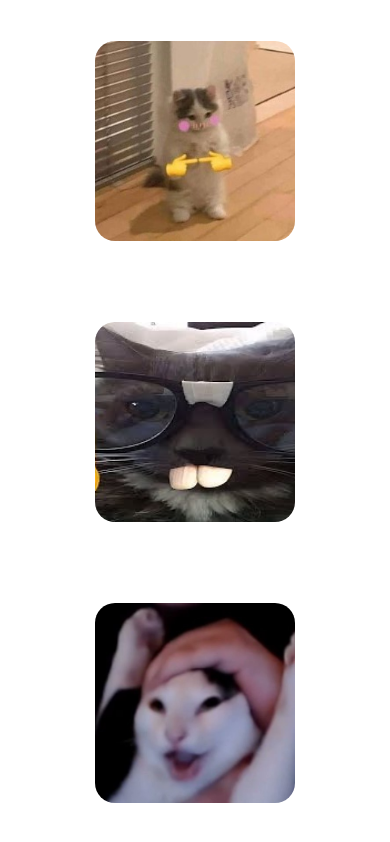
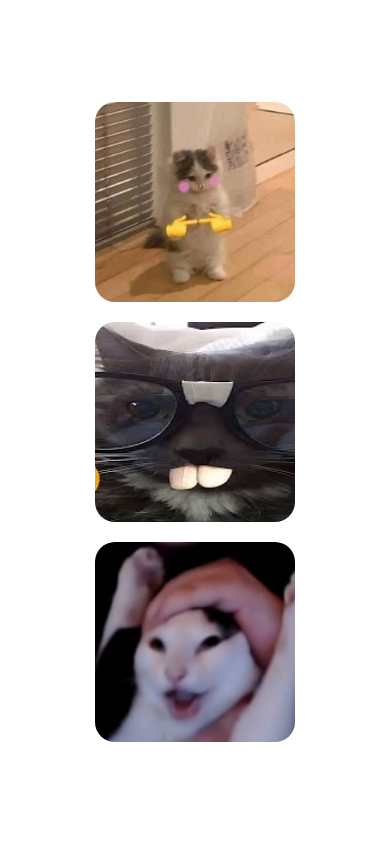
Before and after one commit to MarkusIngerslev/Gestures, a React Native app: screen / in a window 390 px wide. Built offline with nearby package versions, Linux system fonts and the light colour scheme.

Commit message:
Ændret program, til at man nu skal kunne ændre rækkefølgen af billeder hvis på skærmen

```diff
--- a/App.js
+++ b/App.js
@@ -1,9 +1,10 @@
-import { StyleSheet, Text, View, Image } from "react-native";
+import { StyleSheet, View, Image } from "react-native";
 import Animated, {
   useSharedValue,
   useAnimatedStyle,
   withSpring,
   runOnJS,
+  useDerivedValue,
 } from "react-native-reanimated";
 import {
   GestureDetector,
@@ -19,72 +20,81 @@ export default function App() {
     { id: 3, imgUrl: require("./assets/YIPPIES.jpg") },
   ]);
 
-  function handleSwipeOff(cardId) {
-    setImages((prevCards) => prevCards.filter((card) => card.id !== cardId));
-  }
+  const handleReorder = (draggedIndex, targetIndex) => {
+    setImages((prevImages) => {
+      const newImages = [...prevImages];
+      const [removedImage] = newImages.splice(draggedIndex, 1);
+      newImages.splice(targetIndex, 0, removedImage);
+      return newImages;
+    });
+  };
 
   return (
     <GestureHandlerRootView style={{ flex: 1 }}>
-      {images.map((image) => (
-        <MyCard
-          key={image.id}
-          image={image.imgUrl}
-          onSwipeOff={() => handleSwipeOff(image.id)}
-        />
-      ))}
+      <View style={styles.container}>
+        {images.map((image, index) => (
+          <ImageCard
+            key={image.id}
+            image={image.imgUrl}
+            index={index}
+            onReorder={handleReorder}
+          />
+        ))}
+      </View>
     </GestureHandlerRootView>
   );
 }
 
-const MyCard = ({ image, onSwipeOff }) => {
-  const translateX = useSharedValue(0);
-  const rotate = useSharedValue(0);
+const ImageCard = ({ image, index, onReorder }) => {
+  const translateY = useSharedValue(0);
+  const opacity = useDerivedValue(() => {
+    return withSpring(translateY.value === 0 ? 1 : 0.5);
+  });
 
   const panGesture = Gesture.Pan()
     .onUpdate((event) => {
       "worklet";
-      translateX.value = event.translationX;
-      rotate.value = (translateX.value / 250) * -10;
+      translateY.value = event.translationY;
     })
     .onEnd(() => {
       "worklet";
-      if (Math.abs(translateX.value) > 150) {
-        translateX.value = translateX.value > 0 ? 500 : -500;
-        runOnJS(onSwipeOff)(image.id);
-      } else {
-        translateX.value = withSpring(0);
-        rotate.value = withSpring(0);
+      if (Math.abs(translateY.value) > 100) {
+        const direction = translateY.value > 0 ? 1 : -1;
+        runOnJS(onReorder)(index, index + direction);
       }
+      translateY.value = withSpring(0);
     });
 
   const animatedStyle = useAnimatedStyle(() => {
     return {
-      transform: [
-        { translateX: translateX.value },
-        { rotate: `${rotate.value}deg` },
-      ],
+      transform: [{ translateY: translateY.value }],
+      opacity: opacity.value,
     };
   });
 
   return (
     <GestureDetector gesture={panGesture}>
-      <Animated.View style={[animatedStyle, styles.container]}>
-        <Image source={image} style={styles.imgStyle} />
+      <Animated.View style={[animatedStyle, styles.imageContainer]}>
+        <Image source={image} style={styles.image} />
       </Animated.View>
     </GestureDetector>
   );
 };
 
 const styles = StyleSheet.create({
-  imgStyle: {
-    width: 200,
-    height: 200,
-    borderRadius: 20,
-  },
   container: {
     flex: 1,
     backgroundColor: "#fff",
     alignItems: "center",
     justifyContent: "center",
+    paddingVertical: 20,
+  },
+  imageContainer: {
+    marginVertical: 10,
+  },
+  image: {
+    width: 200,
+    height: 200,
+    borderRadius: 20,
   },
 });
```
